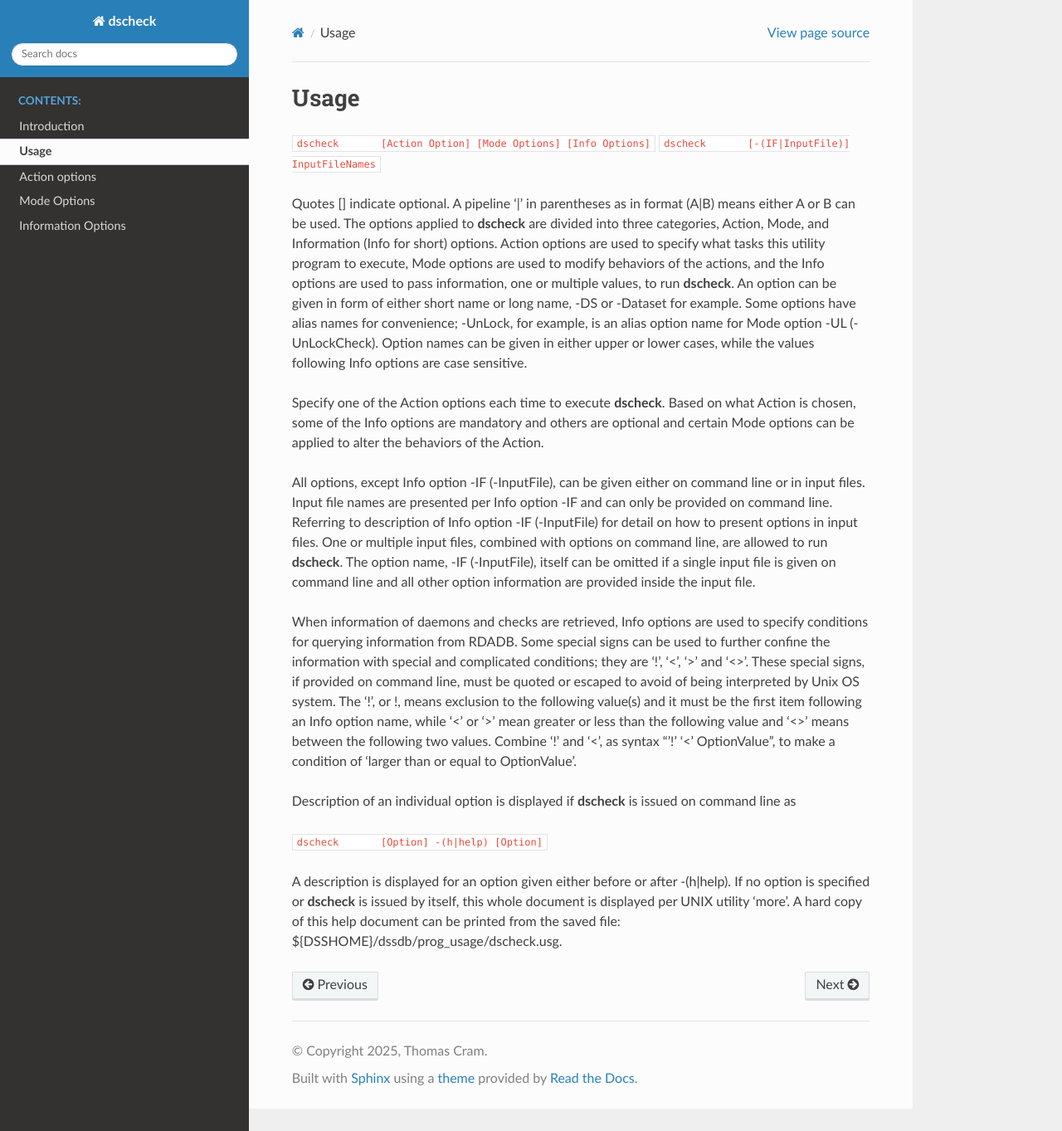
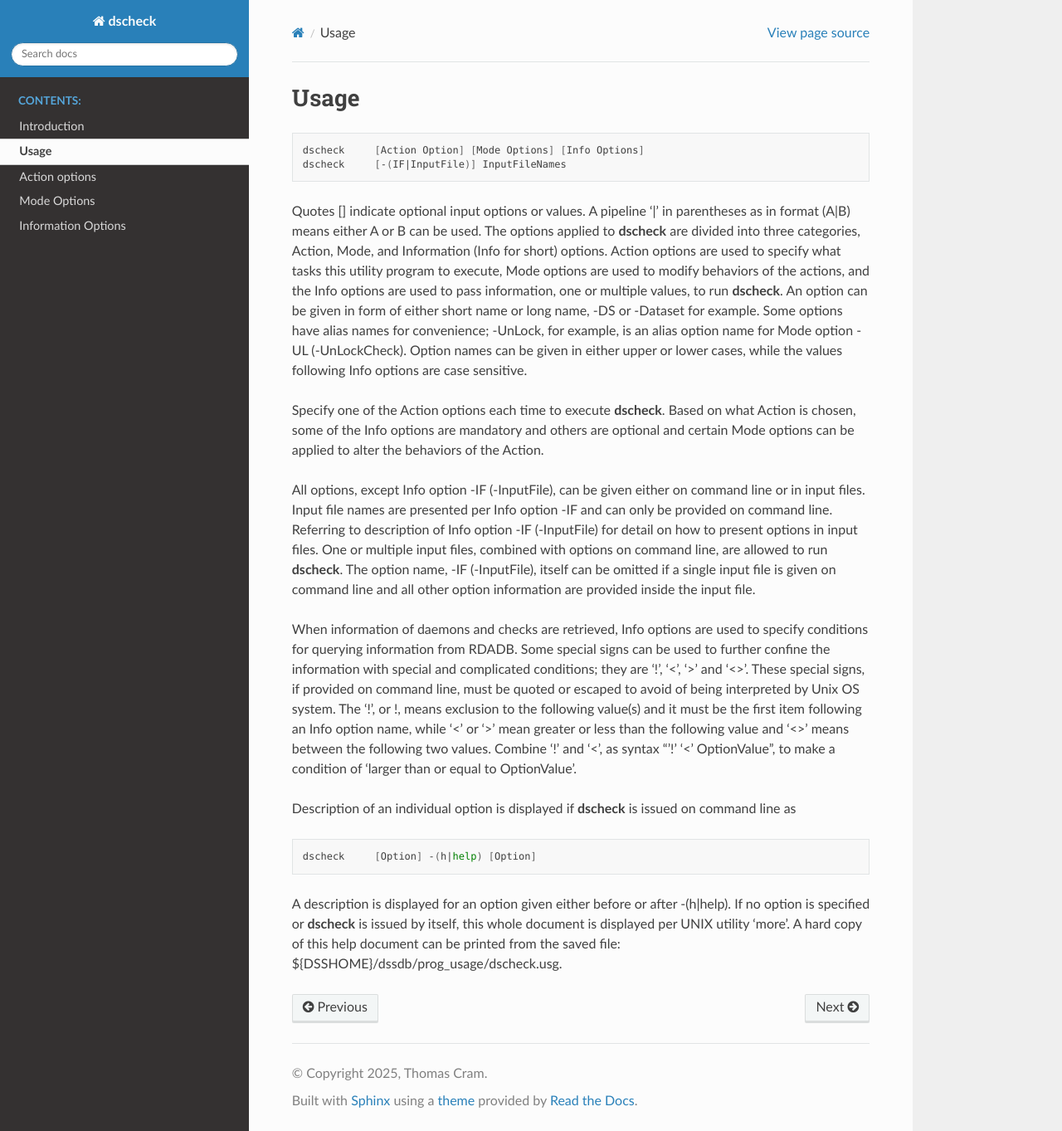
Before and after one commit to tcram/dscheck-docs, a Sphinx documentation site: the page built from docs/source/usage/usage.rst, in a window 1280 px wide and 1363 px high. Shown: the whole window at 83% size. Built offline with Sphinx 7.4.7 and the Read the Docs theme 3.1.0, drawn with Linux system fonts in a browser that asks for light colours.

Commit message:
Improve usage documentation formatting by adding command examples in code blocks for better clarity

```diff
--- a/docs/source/usage/usage.rst
+++ b/docs/source/usage/usage.rst
@@ -1,10 +1,12 @@
 Usage
 =====
 
-``dscheck	[Action Option] [Mode Options] [Info Options]``
-``dscheck	[-(IF|InputFile)] InputFileNames``
+.. code-block:: bash
 
-Quotes [] indicate optional. A pipeline '|' in parentheses as in format (A|B) means either A or B can be used. The options applied to **dscheck** are divided into three categories, Action, Mode, and Information (Info for short) options. Action options are used to specify what tasks this utility program to execute, Mode options are used to modify behaviors of the actions, and the Info options are used to pass information, one or multiple values, to run **dscheck**. An option can be given in form of either short name or long name, -DS or -Dataset for example. Some options have alias names for convenience; -UnLock, for example, is an alias option name for Mode option -UL (-UnLockCheck). Option names can be given in either upper or lower cases, while the values following Info options are case sensitive.
+    dscheck	[Action Option] [Mode Options] [Info Options]
+    dscheck	[-(IF|InputFile)] InputFileNames
+
+Quotes [] indicate optional input options or values. A pipeline '|' in parentheses as in format (A|B) means either A or B can be used. The options applied to **dscheck** are divided into three categories, Action, Mode, and Information (Info for short) options. Action options are used to specify what tasks this utility program to execute, Mode options are used to modify behaviors of the actions, and the Info options are used to pass information, one or multiple values, to run **dscheck**. An option can be given in form of either short name or long name, -DS or -Dataset for example. Some options have alias names for convenience; -UnLock, for example, is an alias option name for Mode option -UL (-UnLockCheck). Option names can be given in either upper or lower cases, while the values following Info options are case sensitive.
 
 Specify one of the Action options each time to execute **dscheck**. Based on what Action is chosen, some of the Info options are mandatory and others are optional and certain Mode options can be applied to alter the behaviors of the Action.
 
@@ -14,6 +16,8 @@ When information of daemons and checks are retrieved, Info options are used to s
 
 Description of an individual option is displayed if **dscheck** is issued on command line as
 
-``dscheck	[Option] -(h|help) [Option]``
+.. code-block:: bash
+
+    dscheck	[Option] -(h|help) [Option]
 
 A description is displayed for an option given either before or after -(h|help). If no option is specified or **dscheck** is issued by itself, this whole document is displayed per UNIX utility 'more'. A hard copy of this help document can be printed from the saved file: ${DSSHOME}/dssdb/prog_usage/dscheck.usg.
```
